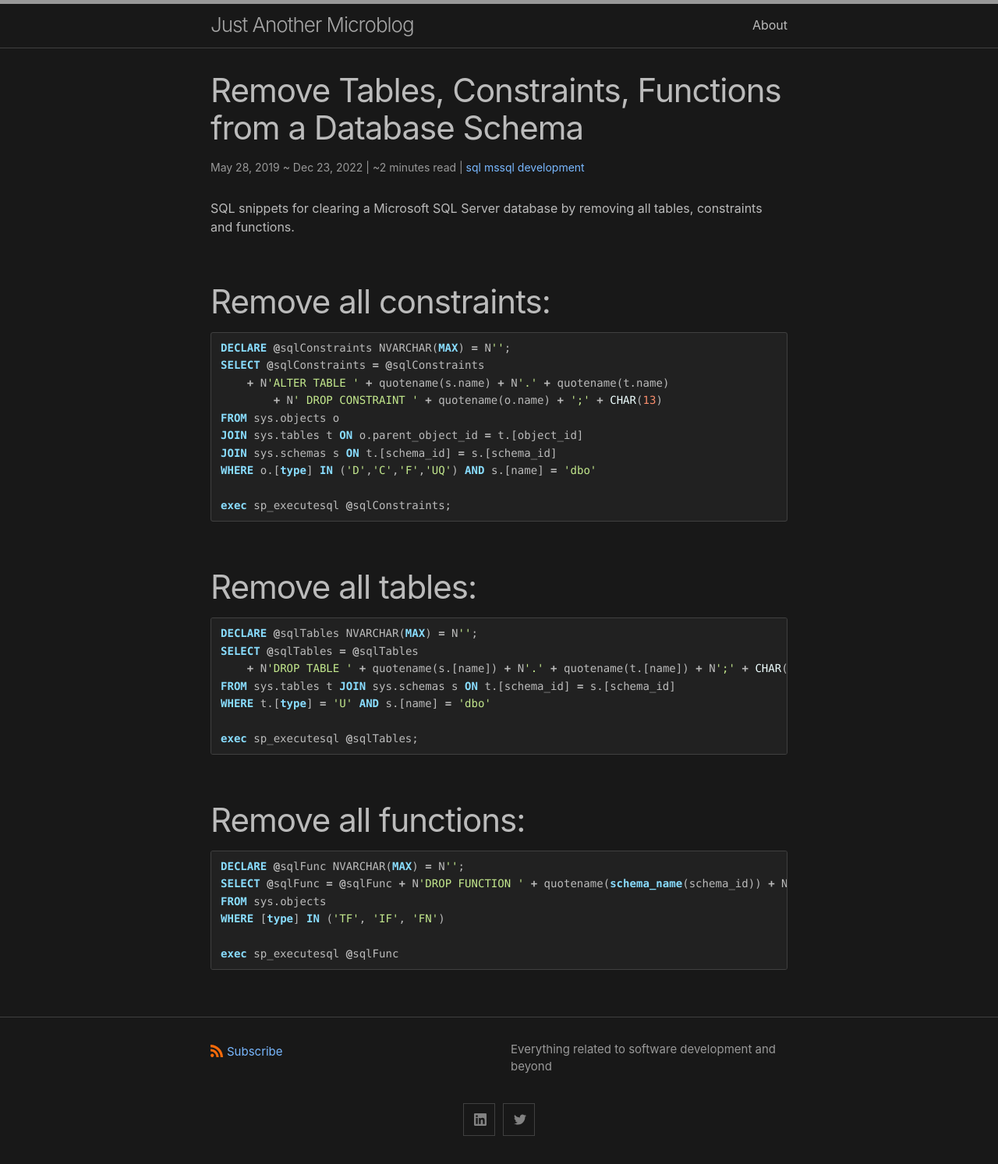
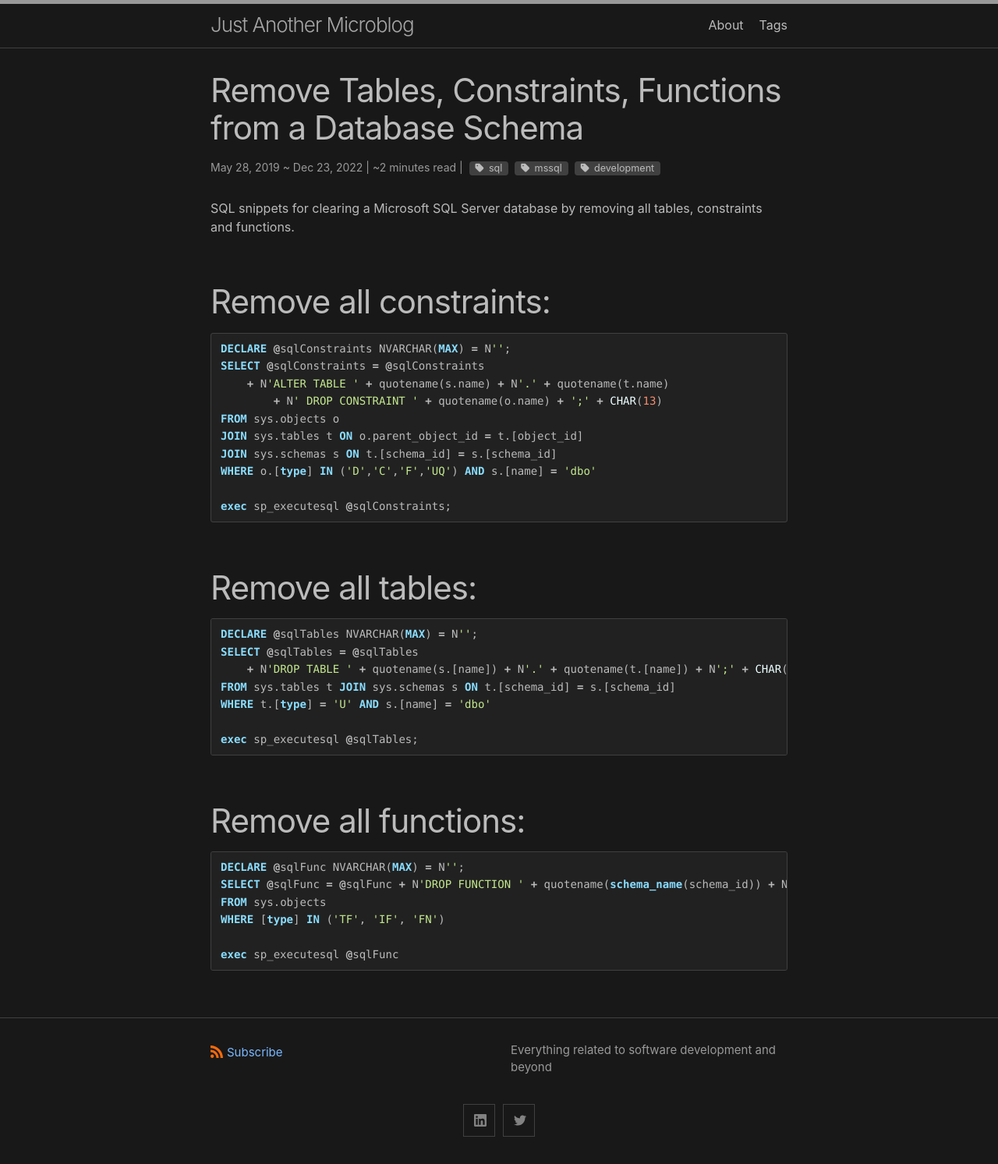
Before and after one commit to vglushko/vglushko.github.io, a Jekyll site: the page built from _posts/2019-05-28-remove-objects-in-t-sql.md, in a window 1280 px wide. Shown: the whole page at 78% size. Built offline with Jekyll 4.4.1, drawn with Linux system fonts in a browser that asks for light colours; nearby versions of some CDN libraries.

Commit message:
added tags, favicon

```diff
--- a/_config.yml
+++ b/_config.yml
@@ -13,6 +13,7 @@ theme: jekyll-theme-tactile
 plugins:
   - jekyll-feed
   - jekyll-sitemap
+  - jekyll-seo-tag
 
 show_excerpts: true
 excerpt_separator: <!--more-->
--- a/_includes/custom-head.html
+++ b/_includes/custom-head.html
@@ -4,3 +4,4 @@
   1. Head over to https://realfavicongenerator.net/ to add your own favicons.
   2. Customize default _includes/custom-head.html in your source directory and insert the given code snippet.
 {% endcomment %}
+<link rel="shortcut icon" href="/favicon.ico" type="image/x-icon" />
--- a/_includes/footer.html
+++ b/_includes/footer.html
@@ -34,4 +34,5 @@
 
   </div>
 
+  <script src="https://kit.fontawesome.com/842305bbc1.js" crossorigin="anonymous"></script>
 </footer>
--- a/_includes/head.html
+++ b/_includes/head.html
@@ -3,7 +3,7 @@
   <meta http-equiv="X-UA-Compatible" content="IE=edge">
   <meta name="viewport" content="width=device-width, initial-scale=1">
   <meta name="google-site-verification" content="iPqHaN6-5R6dOC79zh2C8Mkq2hcICzXDgcZ8jvKPI-A" />
-  {%- seo -%}
+  {%- seo title=false -%}
   <link rel="stylesheet" href="{{ "/assets/css/style.css" | relative_url }}">
   {%- feed_meta -%}
   {%- if jekyll.environment == 'production' and site.google_analytics -%}
--- a/_layouts/post.html
+++ b/_layouts/post.html
@@ -20,12 +20,12 @@ layout: default
 
       {% assign word_count = content | number_of_words %}
       {% if word_count > 220 %}
-      | ~{{ word_count | divided_by: 220 }} minutes read
+        | ~{{ word_count | divided_by: 220 }} minutes read
       {% endif %}
 
       {% if page.tags %} |
       {% for tag in page.tags %}
-      <a class="post-tag" href="{{ site.baseurl }}/tags#{{ tag | slugify }}">{{ tag }}</a>
+        <a class="post-tag" href="{{ site.baseurl }}/tags#{{ tag | slugify }}">{{ tag }}</a>
       {% endfor %}
       {% endif %}
 
--- a/_sass/minima/custom-styles.scss
+++ b/_sass/minima/custom-styles.scss
@@ -1,2 +1,19 @@
-// Placeholder to allow defining custom styles that override everything else.
-// (Use `_sass/minima/custom-variables.scss` to override variable defaults)
+.post-tag {
+  display: inline-block;
+  background: $brand-color-dark;
+  padding: 0 .5rem;
+  margin-left: .25rem;
+  border-radius: 4px;
+  color: $text-color !important;
+  font-size: 90%;
+  &:before {
+    content: "\f02b";
+    font-family: FontAwesome;
+    padding-right: .5em;
+  }
+  &:hover {
+    text-decoration: none;
+    background: $brand-color-dark;
+    color: $brand-color-light;
+  }
+}
```
Also changed, not shown: tags.html (added, +29 -0 lines), favicon.ico (added).
